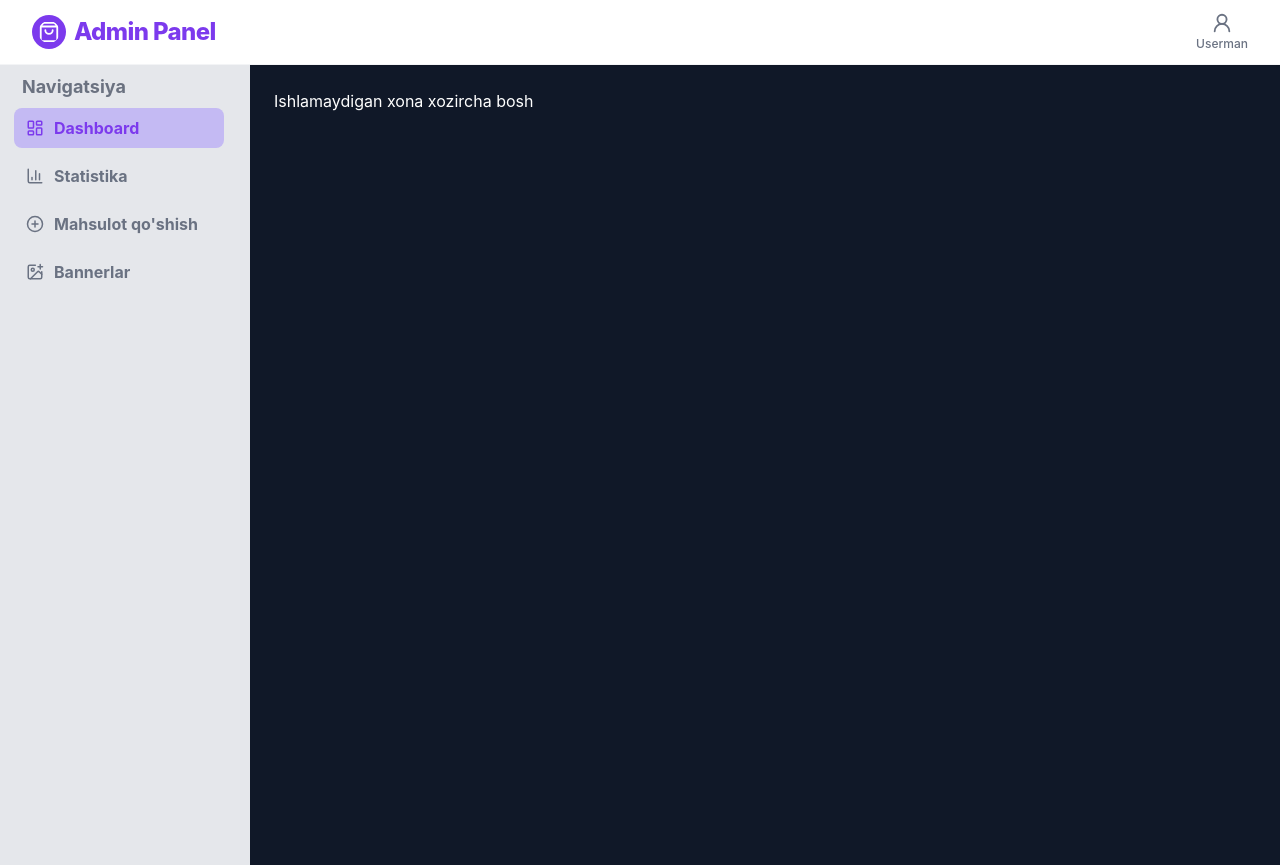
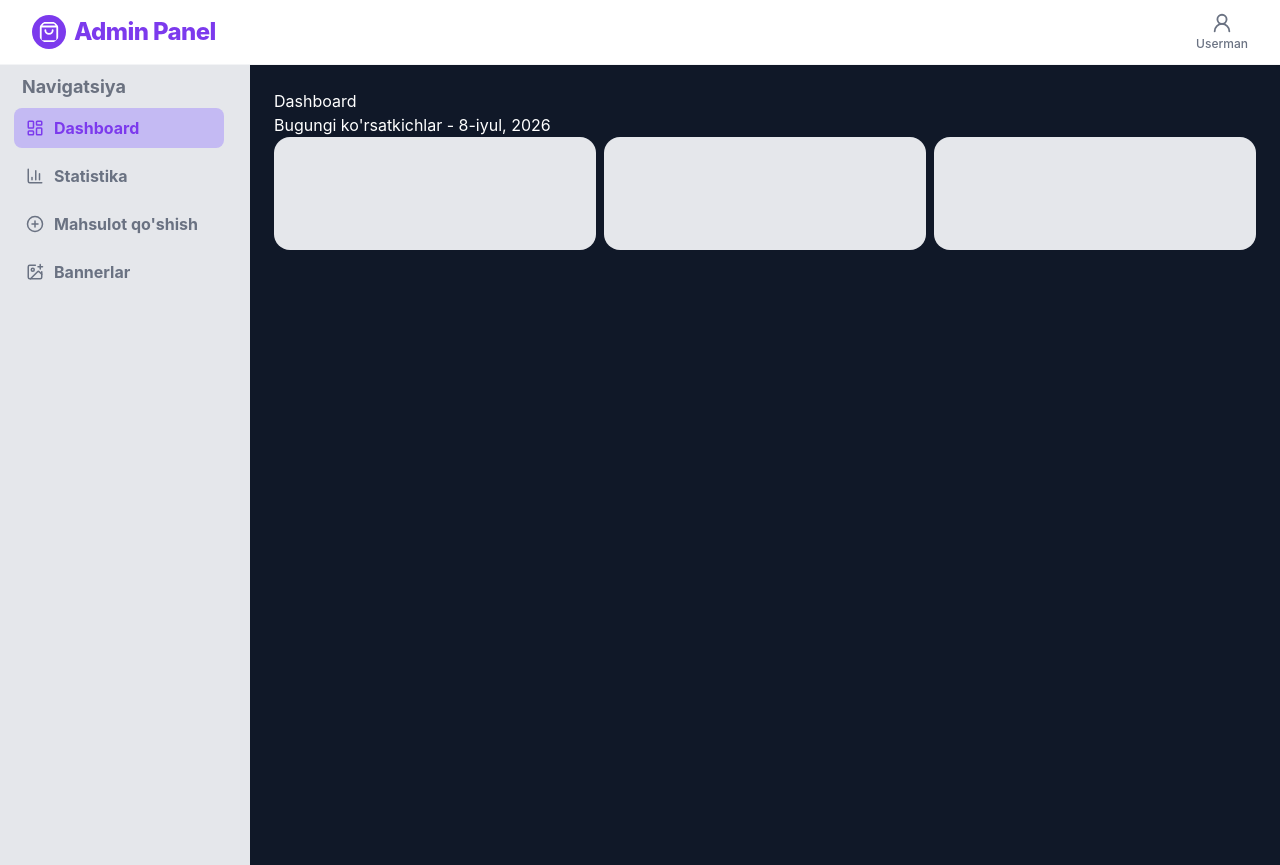
Before and after one commit to sherxonbek/imtihon, a React (Vite) app: page /admin in a window 1280 px wide. Built offline with nearby package versions, Linux system fonts and the light colour scheme.

Commit message:
kodni dabdala qildim

```diff
--- a/src/admin/pages/Dashboard.jsx
+++ b/src/admin/pages/Dashboard.jsx
@@ -1,9 +1,36 @@
-import React from 'react'
+import React from "react";
+// import 'boxicons/css/boxicons.min.css';
+const months = [
+  "yanvar",
+  "fevral",
+  "mart",
+  "aprel",
+  "may",
+  "iyun",
+  "iyul",
+  "avgust",
+  "sentabr",
+  "oktabr",
+  "noyabr",
+  "dekabr",
+];
+
+const date = new Date();
+const today = `${date.getDate()}-${months[date.getMonth()]}, ${date.getFullYear()}`;
 
 function Dashboard() {
   return (
-    <div>Ishlamaydigan xona xozircha bosh</div>
-  )
+    <div>
+      <h1>Dashboard</h1>
+      <span>Bugungi ko'rsatkichlar - {today}</span>
+      <div className="flex gap-2 mt-">
+        <div className="w-1/3 h-[112.6px] bg-gray-200 rounded-2xl"></div>
+        <div className="w-1/3 h-[112.6px] bg-gray-200 rounded-2xl"></div>
+        <div className="w-1/3 h-[112.6px] bg-gray-200 rounded-2xl"></div>
+
+      </div>
+    </div>
+  );
 }
 
-export default Dashboard
+export default Dashboard;
```
Also changed, not shown: 1 other file (tests, documents, lock files or other folders).
